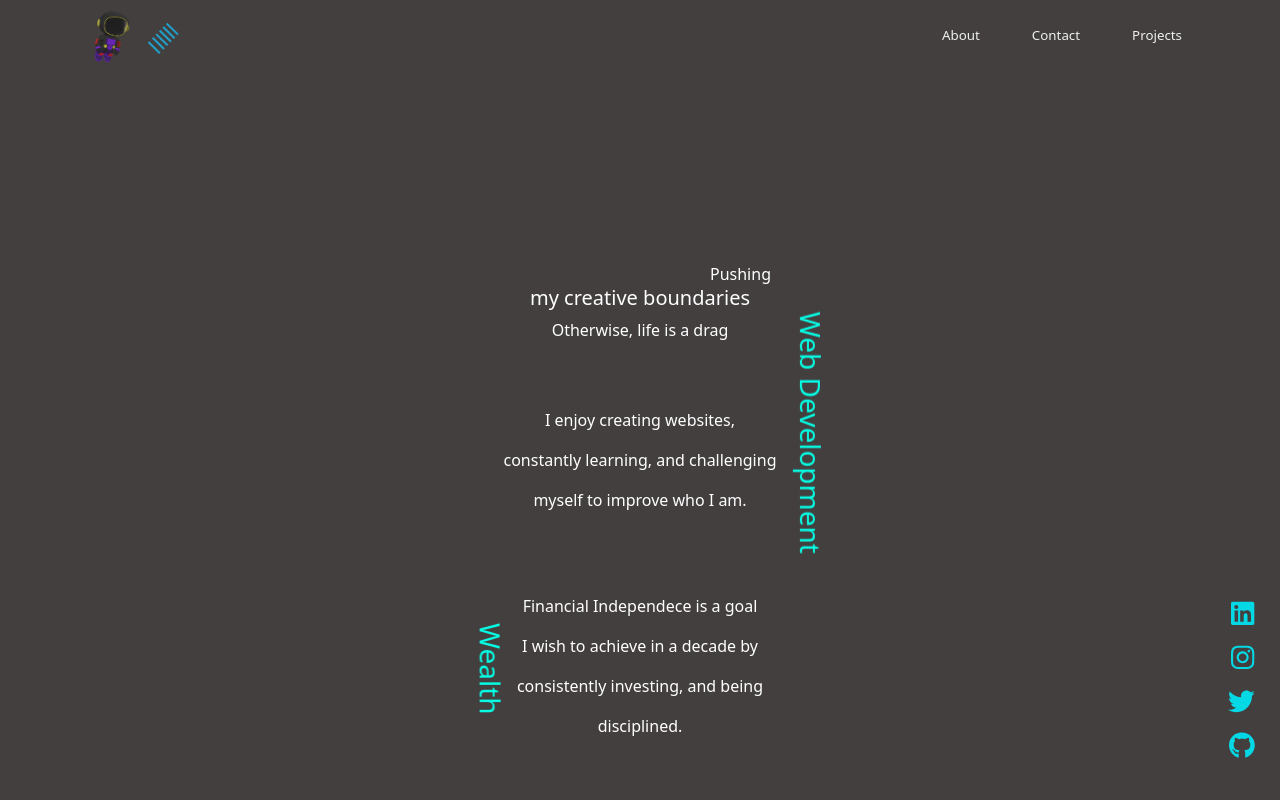
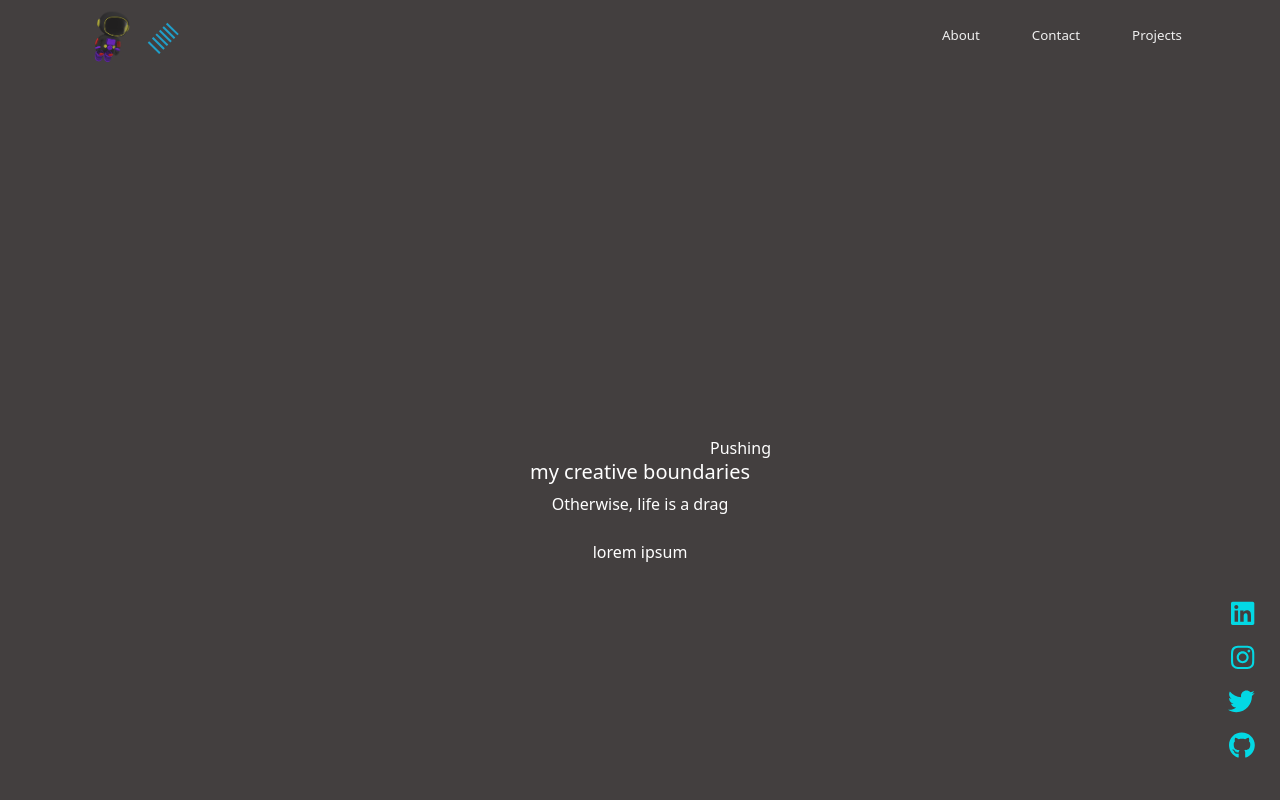
Before and after one commit to 4lexjandro/portfolio, a React (Create React App) app: page /about in a window 1280 px wide. Shown: the top 800 px of the page. Built offline with nearby package versions, Linux system fonts and the light colour scheme.

Commit message:
simplified home page and about page

```diff
--- a/src/Routes/About.jsx
+++ b/src/Routes/About.jsx
@@ -43,26 +43,10 @@ transition={{ duration: 3 }} >Pushing</motion.div>
                 </motion.div>
           <br/>
 
-          <h3 className="h3">
-          <motion.div animate={{ scale: [2, 2, 1] }} >
-          <motion.div animate={{ x: 170, y: 50, rotate:90 }} >Web Development</motion.div>
-          </motion.div>
-          </h3>
-           <p>I enjoy creating websites, </p>
-           <p>constantly learning, and challenging</p>
-           <p>myself to improve who I am.</p>
-           <br/>
 
-            <h3 className="h3">
-            <motion.div animate={{ scale: [2, 2, 1] }} >
-          <motion.div animate={{ x: -150, y:100, rotate:90 }} >Wealth</motion.div>
-          </motion.div>
-          </h3>
-
-            <p>Financial Independece is a goal</p>
-            <p>I wish to achieve in a decade by</p>
-            <p>consistently investing, and being</p>
-            <p>disciplined.</p>
+          <p>
+            lorem ipsum
+          </p>
            </section>
 
 
--- a/src/Routes/Home.jsx
+++ b/src/Routes/Home.jsx
@@ -37,25 +37,36 @@ export const Home = () => {
 <section className="contextt" >
 
         <motion.div
-  animate={{ x: 0, y: 90, opacity: 1 }}
+  animate={{ x: 0, y: 100, opacity: 1 }}
   transition={{
-    delay: .1,
+
 
     default: { duration: 3 },
   }}
-><h1>Hi, I'm Alex.</h1>
-<h3>I design and code</h3>
-<h3> pulchritudinous websites</h3>
+><h1>Hi, I'm Alex</h1>
+<h3>I create digital content</h3>
 
 </motion.div>
 
 
 
 
-<motion.div
+{/* <motion.div
   animate={{ x: [0, -9000, -20], y:-110 }}
 >
     <h1>Welcome!</h1>
+</motion.div> */}
+
+<motion.div
+  animate={{ x: 0, y: -40, opacity: 1 }}
+  transition={{
+
+
+    default: { duration: 3 },
+  }}
+><h1>Welcome</h1>
+
+
 </motion.div>
 
 
```
